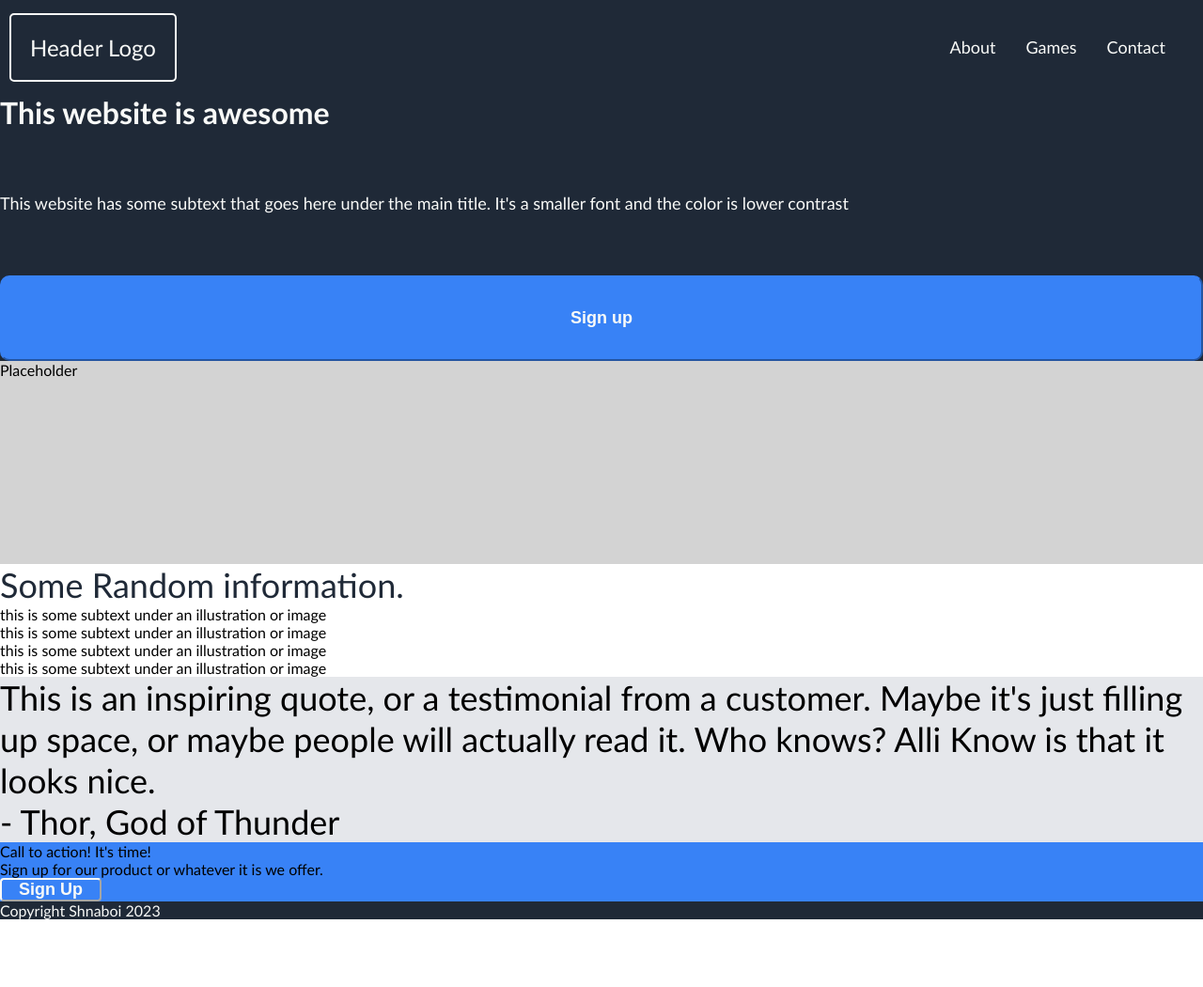
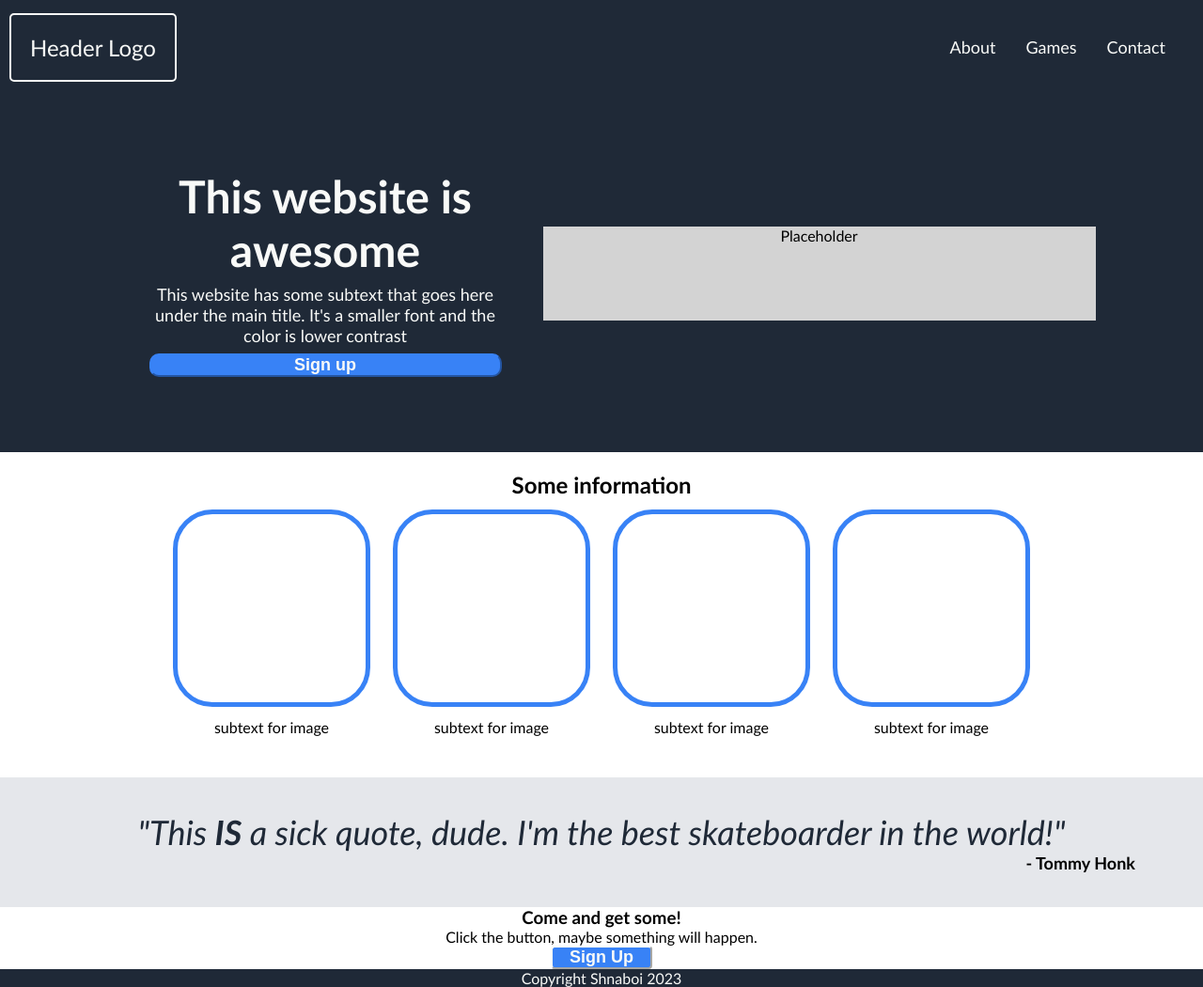
Before and after one commit to shnaboi/Landing-Page, a plain HTML site: page index.html in a window 1280 px wide. Shown: the whole page at 94% size. Before the commit the page ends 978 px from the top, so only its background shows below. Drawn offline with Linux system fonts and the light colour scheme.

Commit message:
Style Header, Hero, Section two, and Section three. Add styles to inherit from body.

```diff
--- a/index.html
+++ b/index.html
@@ -29,27 +29,39 @@
         </div>
         <div class="hero-right">Placeholder</div>
     </div>
-    <div class="section-two-container">
-        <div class="section-two-title">Some Random information.</div>
-        <div class="section-two-blocks">this is some subtext under an illustration or image</div>
-        <div class="section-two-blocks">this is some subtext under an illustration or image</div>
-        <div class="section-two-blocks">this is some subtext under an illustration or image</div>
-        <div class="section-two-blocks">this is some subtext under an illustration or image</div>
+    <div class="two-container">
+        <h2>Some information</h2>
+        <div class="two-block-container">
+            <div class="two-block">
+                <div class="two-block-graphic"></div>
+                <p>subtext for image</p>
+            </div>
+            <div class="two-block">
+                <div class="two-block-graphic"></div>
+                <p>subtext for image</p>
+            </div>
+            <div class="two-block">
+                <div class="two-block-graphic"></div>
+                <p>subtext for image</p>
+            </div>
+            <div class="two-block">
+                <div class="two-block-graphic"></div>
+                <p>subtext for image</p>
+            </div>
+        </div>
     </div>
-    <div class="section-three-container">
-        <div class="section-three-quote">
-            This is an inspiring quote, or a testimonial from a customer.
-            Maybe it's just filling up space, or maybe people will actually read it.
-            Who knows?
-            Alli Know is that it looks nice.
-        </div>
-        <div class="section-three-author">- Thor, God of Thunder</div>
+    <div class="three-container">
+        <p class="three-quote">
+            "This <strong>IS</strong> a sick quote, dude.
+            I'm the best skateboarder in the world!"
+        </p>
+        <b class="three-author">- Tommy Honk</b>
     </div>
-    <div class="section-four-container">
-        <div class="section-four-box">
-            <div class="section-four-alert">
-                <div>Call to action! It's time!</div>
-                <div class="">Sign up for our product or whatever it is we offer.</div>
+    <div class="four-container">
+        <div class="four-box">
+            <div class="four-alert">
+                <h3>Come and get some!</h3>
+                <p>Click the button, maybe something will happen.</p>
                 <button class="sign-up2">Sign Up</button>
             </div>
         </div>
--- a/styles.css
+++ b/styles.css
@@ -8,6 +8,7 @@ body {
     flex-direction: column;
     font-family:'Gill Sans', 'Gill Sans MT', Calibri, 'Trebuchet MS', sans-serif;
     margin-top: 100px;
+    text-align: center;
 }
 
 .navbar {
@@ -46,29 +47,40 @@ body {
 }
 
 .hero {
+    display: flex;
     background-color: #1F2937;
     color: #f9faf8;
-    height: 500px;
-    display: grid;
-    grid-template-columns: 2;
+    align-items: center;
+    justify-content: center;
+    padding: 80px;
 }
 
 .hero-left {
-    display: grid;
+    display: flex;
+    flex-direction: column;
+    padding: 0px 44px;
+    flex: 2 1 0;
+    min-width: 188px;
+    max-width: 375px;
 }
 
 .hero-right {
+    flex: 3 1 0;
     color: black;
     background-color: lightgray;
+    padding: 0px 44px;
+    min-height: 100px;
+    max-width: 500px;
 }
 
-.h1 {
+.hero h1 {
     font-size: 48px;
 }
 
 .hero p {
     color: #f9faf8;
     font-size: 18px;
+    padding: 8px 0px;
 }
 
 .sign-up1 {
@@ -81,18 +93,60 @@ body {
     padding: 0px 18px;
 }
 
-.section-two-container {
-    display: flexbox;
+
+.two-container {
+    align-items: center;
+    margin: 20px;
 }
 
-.section-two-title {
+.two-container p {
+    align-items: center;
+    justify-content: center;
+    margin: 12px;
+}
+
+.h2 {
     font-size: 36px;
     color: #1F2937;
+    justify-content: center;
+    margin-top: 30px;
 }
 
-.section-three-container {
+.two-block-container {
+    display: flex;
+    justify-content: center;
+    flex-wrap: wrap;
+}
+
+.two-block {
+    margin: 12px;
+}
+
+.two-block-graphic {
+    height: 200px;
+    width: 200px;
+    border: 5px solid #3882F6;
+    border-radius: 20%;
+    flex: wrap;
+}
+
+.three-container {
+    display: flex;
+    flex-direction: column;
     background-color: #e5e7eb;
+    padding: 36px;
+}
+
+.three-quote {
+    font-style: italic;
+    color: #1F2937;
     font-size: 36px;
+}
+
+.three-author {
+    font-size: 18px;
+    text-align: right;
+    padding-right: 36px;
 }
 
 .section-four-box {
```
